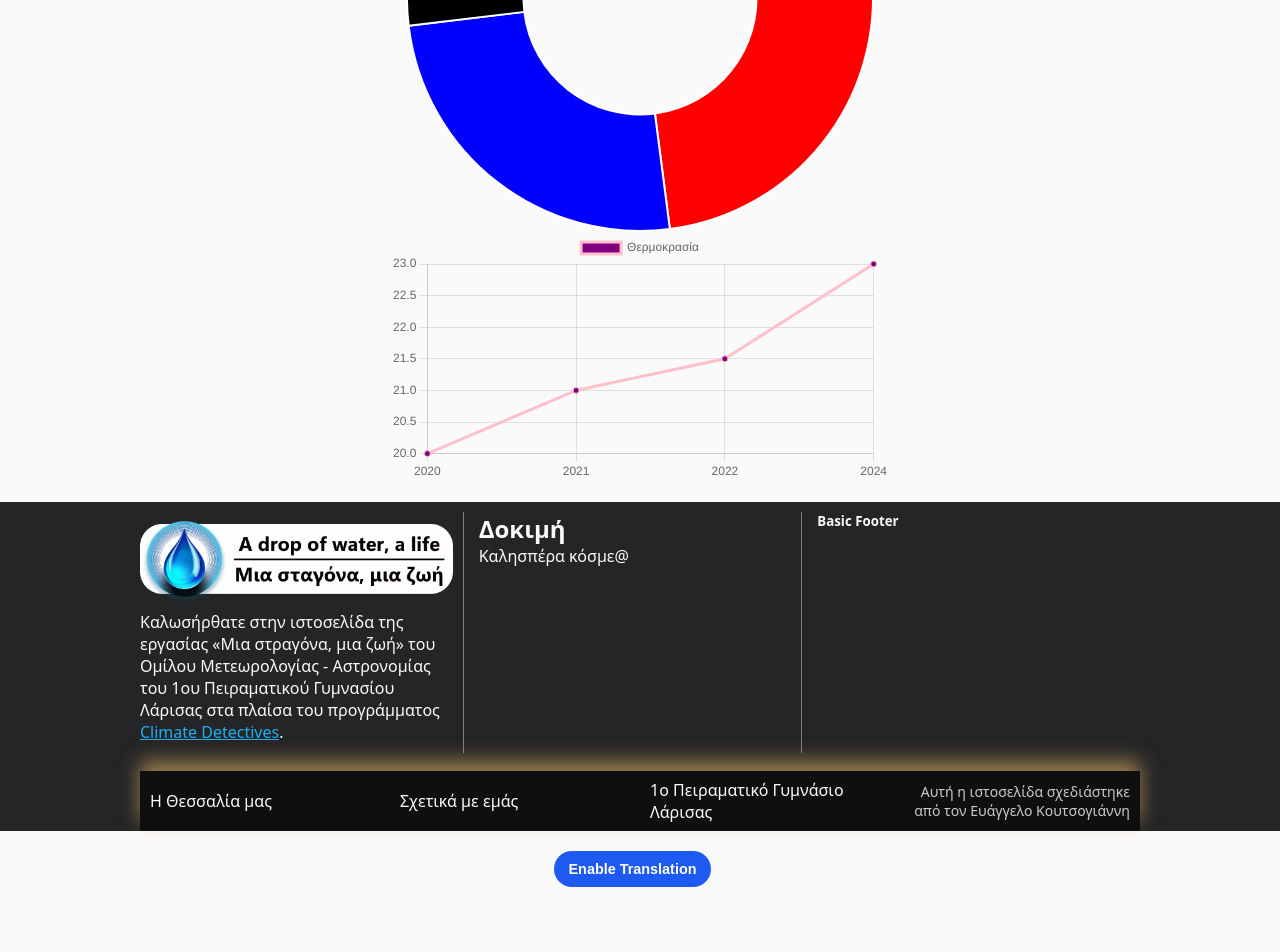
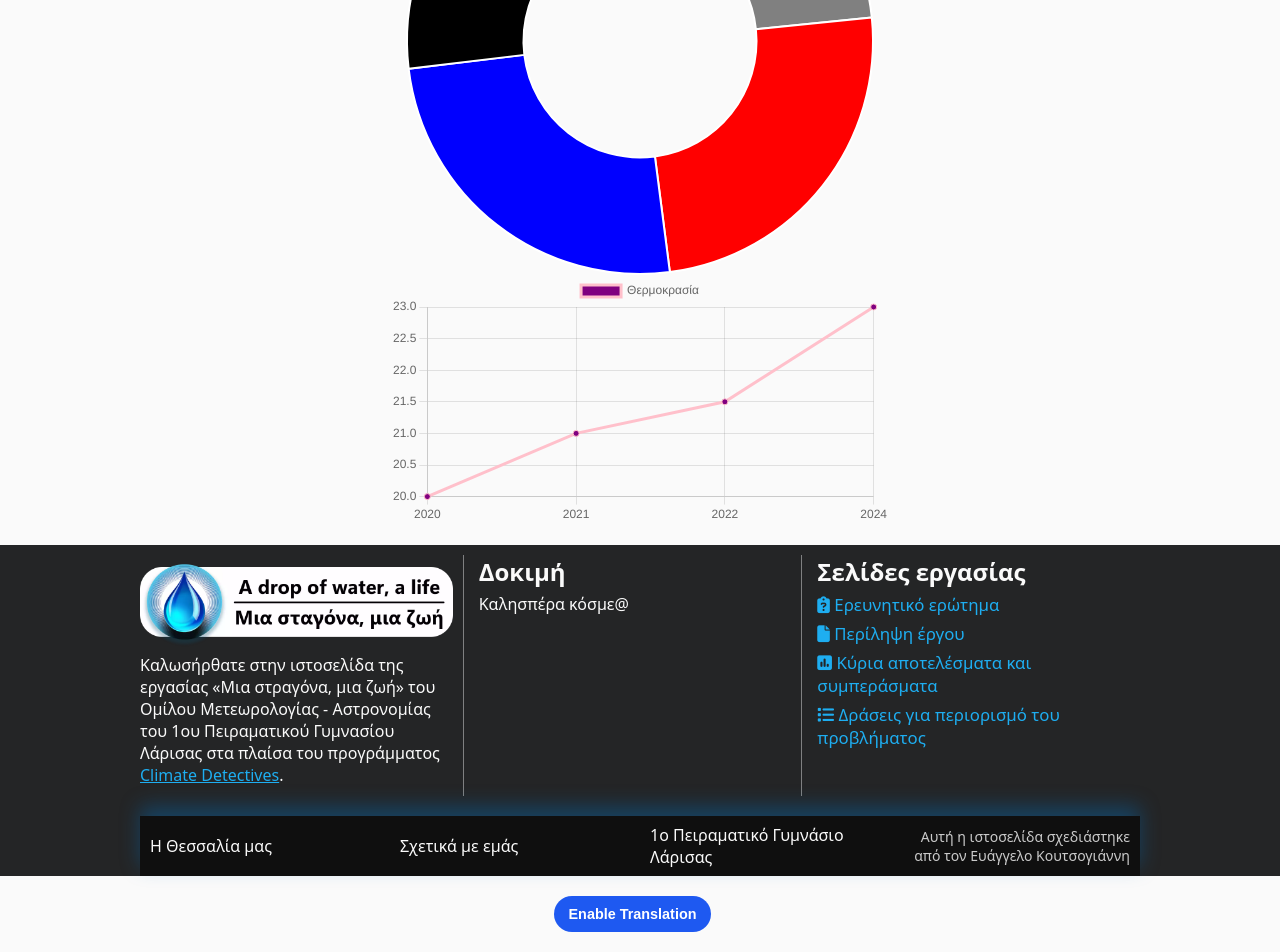
Before and after one commit to E-Kou/a-drop-of-water, a React (Vite) app: page /pages/charts in a window 1280 px wide. Shown: the part 594-1546 px from the top of the page. Before the commit the page ends 1501 px from the top, so only its background shows below. Built offline with nearby package versions, Linux system fonts and the light colour scheme; a web font is replaced by a local one.

Commit message:
pageSYS Ready

```diff
--- a/index.html
+++ b/index.html
@@ -8,10 +8,11 @@
     <title>Μια σταγώνα, μια ζωή</title>
   </head>
   <body>
+    <noscript>This website requires JavaScript to function. / Αυτη η εφαρμογή απαιτεί JavaScript για να λειτουργήσει.</noscript>
     <div id="root"></div>
     <script type="module" src="/src/main.jsx"></script>
     <div id="transition-area">
-    <button class="blueButton" id='translation-toggle'></button>
+    <button class="blueButton" id='translation-toggle' style="display:none"></button>
     <div id='google_translate_element'></div>
   </div>
       <script>
--- a/src/App.css
+++ b/src/App.css
@@ -236,6 +236,7 @@ box-shadow: none !important;
 display: none !important;
 }
 #translation-toggle{
+  display: block !important;
  border-radius: 100vmax;
  background: #1e59f1;
  padding: 7px 15px;
--- a/src/App.jsx
+++ b/src/App.jsx
@@ -3,7 +3,6 @@ import Home from './Components/Home/Home'
 import Footer from './Components/Footer/Footer'
 import NavBar from './Components/NavBar/NavBar'
 import NotFoundModern from './Components/NotFoundModern/NotFound'
-import ChartsPage from './Components/Pages/chartsPage';
 import Pages from './Components/Pages/1_Page';
 
 import {Route, Routes } from "react-router-dom"
@@ -15,15 +14,8 @@ function App() {
 <Routes>
 <Route path="/" element={<Home />} />
 
-<Route element={<Pages />}>
-<Route path='/pages' />
-<Route path='/parts-of-study' />
+<Route path='/pages/*' element={<Pages />} />
 
-
-<Route path='/pages/charts' element={<ChartsPage />}/>
-
-
-</Route>
 
 <Route path="*" element={<NotFoundModern />} />
 </Routes>
--- a/src/Components/Footer/Footer.css
+++ b/src/Components/Footer/Footer.css
@@ -21,6 +21,10 @@ footer{
     font-size: 1rem;
 }
 
+footer #sections h2{
+    margin-bottom: 5px;
+}
+
 footer > div:not(#bottom){
     transition: filter 500ms;
     transition-delay: 250ms;
@@ -31,10 +35,24 @@ footer:has(#bottom li input:checked) > div:not(#bottom){
     transition-delay: 100ms;
 }
 
+footer #sections #pageLinks{
+    list-style: none;
+}
+footer #sections #pageLinks li{
+    padding: 3px 0;
+    font-size: 1.05rem;
+}
+footer #sections #pageLinks li:first-child{
+    padding-top: 0;
+}
+footer #sections #pageLinks li a{
+    text-decoration: none;
+}
+
 #bottom{
     margin: auto;
     background: #0f0f0f;
-    margin-top: 18px;
+    margin-top:20px;
     position: relative;
 }
 #bottom #CardMenu{
@@ -101,7 +119,7 @@ footer:has(#bottom li input:checked) > div:not(#bottom){
     justify-items: center;
     align-items: center;
     margin: auto;
-    box-shadow: 0px -10px 20px 0px #e3b4679e;
+    box-shadow: 0 -10px 20px #0272c161;
 }
 
 #bottom li #FooterDisclaimer{
@@ -126,7 +144,9 @@ footer:has(#bottom li input:checked) > div:not(#bottom){
     bottom: 100%;
     background: #0f0f0f;
     width: 100%;
-    box-shadow: 0px -15px 20px 0px #e3b4679e;
+    box-shadow: 0 -10px 20px #0272c161;
+    user-select: none;
+    pointer-events: none;
 }
 #bottom .CardContents .CardArea{
     overflow: hidden;
@@ -161,6 +181,7 @@ gap: 20px;
     grid-template-rows: 1fr;
     transition: grid-template-rows 200ms;
     transition-delay: 100ms;
+    user-select: auto;
 }
 
 #bottom:has(#TabBTN1:checked) > div > ul > li:not(:has(#TabBTN1)) label,#bottom:has(#TabBTN2:checked) > div > ul > li:not(:has(#TabBTN2)) label,#bottom:has(#TabBTN3:checked) > div > ul > li:not(:has(#TabBTN3)) label{
--- a/src/Components/Footer/Footer.jsx
+++ b/src/Components/Footer/Footer.jsx
@@ -1,5 +1,7 @@
 import './Footer.css'
 import fullLogo from '../../assets/logo-full.webp';
+import { PublicPageList} from '../Pages/PagesList';
+import { Link } from 'react-router-dom';
 
 function Footer(props){
     return(
@@ -18,8 +20,10 @@ function Footer(props){
                 <p>Καλησπέρα κόσμε@</p>
             </div>
             <div>
-            <h5>{props.title}</h5>
-            <p>{props.text}</p>
+      <h2>Σελίδες εργασίας</h2>
+      <ul id='pageLinks'>
+    {PublicPageList.map((page)=> <li key={page.no}><Link to={page.path}>{page.name}</Link></li>)}
+    </ul>
             </div>
             </div>
             <div className="row" id='bottom'>
--- a/src/Components/NavBar/NavBar.css
+++ b/src/Components/NavBar/NavBar.css
@@ -157,7 +157,7 @@ nav.mainNav ul.mainNav li a:not(:has(img)){
     bottom: 0;
     padding: 15px;
     background: var(--sub-transparent-bg);
-    -webkit-backdrop-filter: saturate(180%) blur(20px);
+    -webkit-backdrop-filter: saturate(180%) blur(9px);
     backdrop-filter: saturate(180%) blur(20px);
     z-index: 14;
     transition: all var(--long-inimation-speed) ease;
--- a/src/Components/NavBar/NavBar.jsx
+++ b/src/Components/NavBar/NavBar.jsx
@@ -82,7 +82,7 @@ function NavBar(){
       <>
 <nav className="mainNav">
       <MobileDesktopNavBar Width={screenWidth} setButton={setNavBarRevealBTN} Button={NavBarRevealBTN} />
-      <div id="right">{'/sign-in' == '/sign-in' ? (<NavLink className="blueButton" to="/sign-up">Εγγραφή</NavLink >) : (<NavLink className="blueButton" to="/sign-in">Σύνδεση</NavLink >)}</div>
+      <div id="right">{useLocation().pathname == '/sign-in' ? (<NavLink className="blueButton" to="/sign-up">Εγγραφή</NavLink >) : (<NavLink className="blueButton" to="/sign-in">Σύνδεση</NavLink >)}</div>
     </nav>
     <MobileSideBar setButton={setNavBarRevealBTN} Width={screenWidth} />
 </>
--- a/src/Components/Pages/1_Page.jsx
+++ b/src/Components/Pages/1_Page.jsx
@@ -1,20 +1,32 @@
-import React from 'react'
+import React, { useRef } from 'react'
 import './1_Page.css'
-import { Outlet, useLocation } from "react-router-dom";
-import { PublicPageList } from './PagesList';
-import {Link} from "react-router-dom"
+import { Outlet, useLocation, Link } from "react-router-dom";
+import { PublicPageList, PagesContent} from './PagesList';
+import NotFoundModern from '../NotFoundModern/NotFound';
 import logo from '../../assets/logo.webp';
 
 export default function Pages() {
-  const location = useLocation().pathname;
-  return (
-    <>
-    {location != '/pages' && location != '/parts-of-study' ? <Outlet/> : <div className='pageList row'>
+    if (useLocation().pathname != '/pages' && useLocation().pathname != '/parts-of-study'){
+      let pagefound = false;
+      return <>{PagesContent.map((article) => {
+        if ('/pages/' + article.path == useLocation().pathname){
+          pagefound = true;
+        return(
+       <> <title>{article.title + ' | Μια σταγόνα μια ζωή'}</title>  <h1>{article.title}</h1> {article.content} </>)
+        }
+      }
+        )}{pagefound == false && <NotFoundModern />}
+        </>
+    }
+    else {
+      return(
+      <div className='pageList row'>
       <img src={logo} />
       <h1>Σελίδες εργασίας</h1>
       <ul>
     {PublicPageList.map((page)=> <li key={page.no}><Link to={page.path}>{page.name}</Link></li>)}
-    </ul></div>}
-    </>
-  )
+    </ul>
+    </div>
+    )
+    }
 }
--- a/src/Components/Pages/PagesList.jsx
+++ b/src/Components/Pages/PagesList.jsx
@@ -1,6 +1,73 @@
 export const PublicPageList = [
-    {no: 1, name:<><i class="fa-solid fa-clipboard-question" /> Ερευνητικό ερώτημα</>, path: '/research-question',},
-    {no: 2, name:<><i class="fa-solid fa-file" /> Περίληψη έργου</>, path: '/summary',},
-    {no: 3, name:<><i class="fa-solid fa-square-poll-vertical" /> Κύρια αποτελέσματα και συμπεράσματα</>, path: '/results',},
-    {no: 4, name:<><i class="fa-solid fa-list" /> Δράσεις για περιορισμό του προβλήματος</>, path: '/actions',}
+    {no: 1, name:<><i className="fa-solid fa-clipboard-question" /> Ερευνητικό ερώτημα</>, path: '/research-question',},
+    {no: 2, name:<><i className="fa-solid fa-file" /> Περίληψη έργου</>, path: '/summary',},
+    {no: 3, name:<><i className="fa-solid fa-square-poll-vertical" /> Κύρια αποτελέσματα και συμπεράσματα</>, path: '/results',},
+    {no: 4, name:<><i className="fa-solid fa-list" /> Δράσεις για περιορισμό του προβλήματος</>, path: '/actions',}
 ]
+
+import {Chart as ChartJS} from 'chart.js/auto';
+import {Bar, Doughnut, Line} from 'react-chartjs-2';
+
+export const PagesContent = [
+  {title:"Γραφήματα",
+  path: "charts",
+  content:
+  <div className='pageContent'>
+  <div className='graph'>
+<Bar
+data={{
+  labels:[2020, 2021, 2022, 2024],
+  datasets:[
+      {
+          label: 'Θερμοκρασία',
+          data: [20,21, 21.5, 23],
+          backgroundColor:[
+              'grey',
+              'red',
+              'blue',
+              'black'
+          ]
+      },
+  ]
+}}
+/>
+<Doughnut
+data={{
+  labels:[2020, 2021, 2022, 2024],
+  datasets:[
+      {
+          label: 'Θερμοκρασία',
+          data: [20,21, 21.5, 23],
+          backgroundColor:[
+              'grey',
+              'red',
+              'blue',
+              'black'
+          ]
+      },
+  ]
+}}
+/>
+<Line
+data={{
+  background: 'blue',
+  labels:[2020, 2021, 2022, 2024],
+  datasets:[
+      {
+          label: 'Θερμοκρασία',
+          borderColor: 'pink',
+          data: [20,21, 21.5, 23],
+          backgroundColor: 'purple',
+      },
+  ]
+}}
+/>
+</div>
+</div>
+},
+{
+    title: 'Mario',
+    content:' A lot of content',
+    path:'check'
+}
+]
--- a/src/Components/Pages/chartsPage.jsx
+++ /dev/null
@@ -1,60 +0,0 @@
-import React from 'react'
-import {Chart as ChartJS} from 'chart.js/auto';
-import {Bar, Doughnut, Line} from 'react-chartjs-2';
-
-export default function ChartsPage() {
-  return (
-    <div className='pageContent'>
-        <div className='graph'>
-    <Bar
-     data={{
-        labels:[2020, 2021, 2022, 2024],
-        datasets:[
-            {
-                label: 'Θερμοκρασία',
-                data: [20,21, 21.5, 23],
-                backgroundColor:[
-                    'grey',
-                    'red',
-                    'blue',
-                    'black'
-                ]
-            },
-        ]
-     }}
-    />
-    <Doughnut
-     data={{
-        labels:[2020, 2021, 2022, 2024],
-        datasets:[
-            {
-                label: 'Θερμοκρασία',
-                data: [20,21, 21.5, 23],
-                backgroundColor:[
-                    'grey',
-                    'red',
-                    'blue',
-                    'black'
-                ]
-            },
-        ]
-     }}
-    />
-    <Line
-     data={{
-        background: 'blue',
-        labels:[2020, 2021, 2022, 2024],
-        datasets:[
-            {
-                label: 'Θερμοκρασία',
-                borderColor: 'pink',
-                data: [20,21, 21.5, 23],
-                backgroundColor: 'purple',
-            },
-        ]
-     }}
-    />
-    </div>
-    </div>
-  )
-}
```
